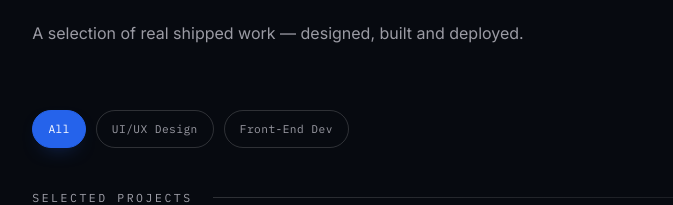
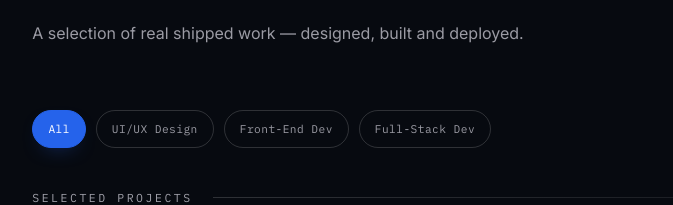
Before and after one commit to AymanGhomim/Ayman-Ghonim, a React (Vite) app: page / in a window 1280 px wide. Shown: the part 3779-3984 px from the top of the page, without its empty margins (19-692 px from the left). Built offline with nearby package versions, Linux system fonts and the light colour scheme.

Commit message:
Add Penta-K cafes management project

```diff
--- a/src/data/projects.ts
+++ b/src/data/projects.ts
@@ -74,6 +74,18 @@ export const projects: PortfolioProject[] = [
     behanceUrl: "https://www.behance.net/gallery/253954651/PENTA-K-Digital-Product-Studio-UIUX-Case-Study",
     roles: ["UI/UX Design", "Front-End Development"],
     tags: ["UI/UX Design", "Front-End Dev"],
+    featured: true,
+  },
+  {
+    id: "penta-k-cafes-restaurants-management",
+    title: "Penta-K Cafes & Restaurants Management Platform",
+    categories: ["Web Application", "Management System"],
+    description:
+      "A full-stack cafe and restaurant management platform with a responsive admin dashboard for managing branches, subscriptions, coupons, branding and platform activity from one organized workspace.",
+    image: "/projects/penta-k-cafes-management.png",
+    liveUrl: "https://penta-k-cafes-resturant-manegment.vercel.app/platform/login",
+    roles: ["Full-Stack Development", "UI/UX Design"],
+    tags: ["Full-Stack Dev", "UI/UX Design"],
     featured: true,
   },
   {
--- a/src/i18n/localTranslation.ts
+++ b/src/i18n/localTranslation.ts
@@ -19,6 +19,7 @@ const translations: Record<string, string> = {
   All: "الكل",
   "UI/UX Design": "تصميم UI/UX",
   "Front-End Dev": "تطوير الواجهات الأمامية",
+  "Full-Stack Dev": "تطوير Full-Stack",
   "Selected projects": "مشاريع مختارة",
   "End / Selected work": "النهاية / أعمال مختارة",
   "Personal principle": "مبدأ شخصي",
@@ -139,6 +140,7 @@ const translations: Record<string, string> = {
   "Frontend Developer": "مطور واجهات أمامية",
   "Frontend Developer & UI/UX Designer": "مطور واجهات أمامية ومصمم UI/UX",
   "Front-End Developer & UI/UX Designer": "مطور واجهات أمامية ومصمم UI/UX",
+  "Full-Stack Development": "تطوير Full-Stack",
   "Building responsive digital products across front-end development and interface design, while collaborating with design and back-end teams to deliver clear, user-focused experiences.": "أبني منتجات رقمية متجاوبة عبر تطوير الواجهات الأمامية وتصميم الواجهات، مع التعاون مع فرق التصميم والواجهات الخلفية لتقديم تجارب واضحة تركز على المستخدم.",
   "Designing user-centered web experiences from research and wireframes through polished, responsive front-end implementation with strong usability and visual consistency.": "أصمم تجارب ويب تركز على المستخدم، بدءًا من البحث والمخططات الهيكلية وحتى تنفيذ واجهات أمامية متقنة ومتجاوبة مع سهولة استخدام واتساق بصري قوي.",
   "Full-time": "دوام كامل",
@@ -232,6 +234,8 @@ const translations: Record<string, string> = {
   "Captain Delivery Dashboard": "لوحة تحكم توصيل الكباتن",
   "Eltamalawy Learning Platform": "منصة الطملاوي التعليمية",
   "PENTA-K Portfolio": "موقع PENTA-K",
+  "Penta-K Cafes & Restaurants Management Platform": "منصة Penta-K لإدارة الكافيهات والمطاعم",
+  "A full-stack cafe and restaurant management platform with a responsive admin dashboard for managing branches, subscriptions, coupons, branding and platform activity from one organized workspace.": "منصة Full-Stack لإدارة الكافيهات والمطاعم، مع لوحة تحكم متجاوبة لإدارة الفروع والاشتراكات والكوبونات والهوية البصرية ونشاط المنصة من مساحة عمل واحدة منظمة.",
   "CALL99 Automotive Services": "خدمات السيارات CALL99",
   "Rakan Real Estate Platform": "منصة راكان العقارية",
   UniSmart: "يوني سمارت",
--- a/src/sections/Projects.tsx
+++ b/src/sections/Projects.tsx
@@ -5,7 +5,7 @@ import { SectionHeader } from "@/components/ui/SectionHeader";
 import { useReducedMotion } from "@/hooks/useReducedMotion";
 import type { PortfolioProject } from "@/types/portfolio";
 
-const projectFilters = ["All", "UI/UX Design", "Front-End Dev"] as const;
+const projectFilters = ["All", "UI/UX Design", "Front-End Dev", "Full-Stack Dev"] as const;
 type ProjectFilter = (typeof projectFilters)[number];
 
 /** Selected Work — a sequential visual journey around one scroll-driven timeline. */
--- a/src/types/portfolio.ts
+++ b/src/types/portfolio.ts
@@ -4,8 +4,8 @@
  * and the UI updates automatically. Empty arrays hide their section.
  */
 
-export type ProjectRole = "UI/UX Design" | "Front-End Development";
-export type ProjectCategory = "UI/UX Design" | "Front-End Dev";
+export type ProjectRole = "UI/UX Design" | "Front-End Development" | "Full-Stack Development";
+export type ProjectCategory = "UI/UX Design" | "Front-End Dev" | "Full-Stack Dev";
 
 export interface PortfolioProject {
   id: string;
```
Also changed, not shown: public/projects/penta-k-cafes-management.png (added).
